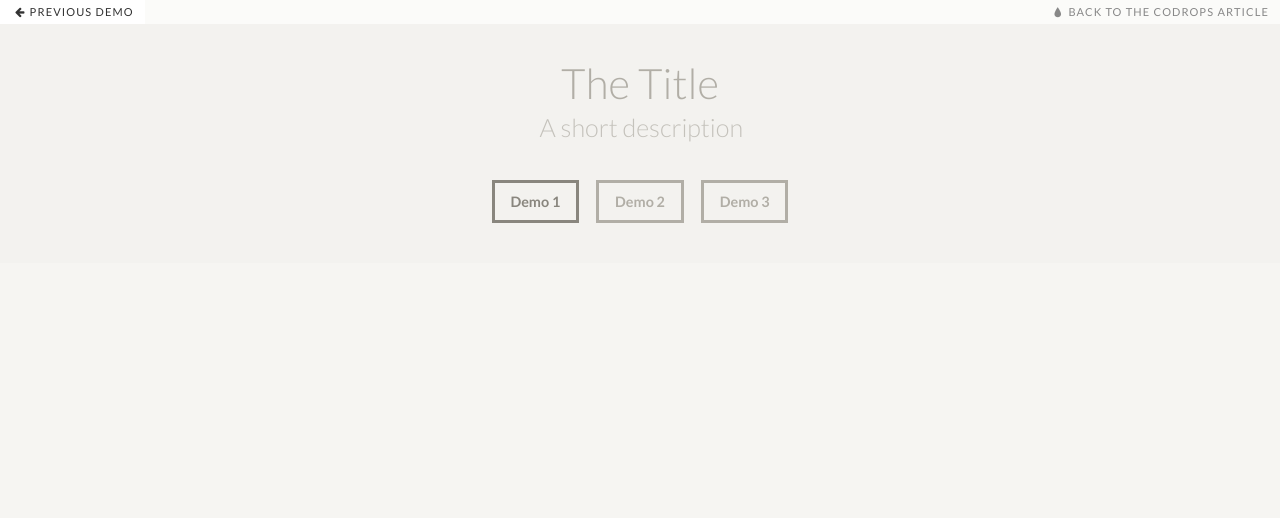
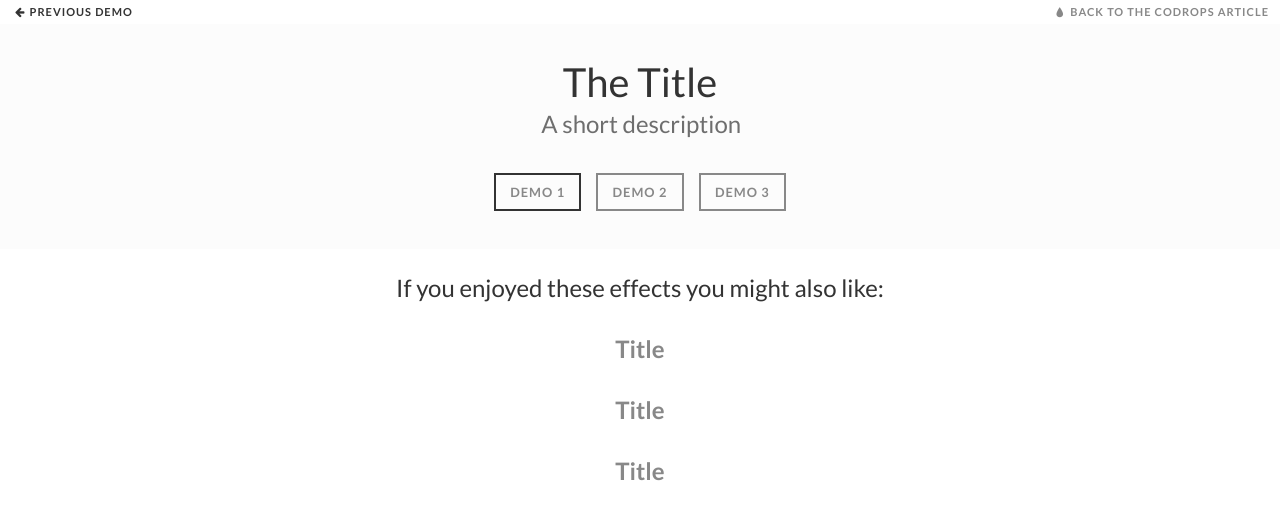
Before and after one commit to Anemolo/Infinite-Lights, a plain HTML site: page index.html in a window 1280 px wide. Drawn offline with Linux system fonts and the light colour scheme.

Commit message:
Shiv update

```diff
--- a/css/demo.css
+++ b/css/demo.css
@@ -1,74 +1,70 @@
-@import url(http://fonts.googleapis.com/css?family=Lato:300,400,700);
+@import url(http://fonts.googleapis.com/css?family=Lato:400,700);
 @font-face {
+	font-weight: normal;
+	font-style: normal;
 	font-family: 'codropsicons';
 	src:url('../fonts/codropsicons/codropsicons.eot');
 	src:url('../fonts/codropsicons/codropsicons.eot?#iefix') format('embedded-opentype'),
 		url('../fonts/codropsicons/codropsicons.woff') format('woff'),
 		url('../fonts/codropsicons/codropsicons.ttf') format('truetype'),
 		url('../fonts/codropsicons/codropsicons.svg#codropsicons') format('svg');
-	font-weight: normal;
-	font-style: normal;
 }
 
 *, *:after, *:before { -webkit-box-sizing: border-box; -moz-box-sizing: border-box; box-sizing: border-box; }
 
 body {
+	background: #fff;
+	color: #333;
+	font-weight: 400;
+	font-size: 1em;
 	font-family: 'Lato', Arial, sans-serif;
-	color: #b1aea6;
-	background: #f6f5f2;
 }
 
 a {
-	color: #b1aea6;
+	color: #888;
 	text-decoration: none;
+	outline: none;
 }
 
 a:hover, a:focus {
 	color: #333;
 }
 
-.container > header {
+.codrops-header {
 	margin: 0 auto;
 	padding: 2em;
+	background: rgba(0,0,0,0.01);
 	text-align: center;
-	background: rgba(0,0,0,0.01);
 }
 
-.container > header h1 {
-	font-size: 2.625em;
+.codrops-header h1 {
+	margin: 0;
+	font-weight: 400;
+	font-size: 2.5em;
 	line-height: 1.3;
-	margin: 0;
-	font-weight: 300;
 }
 
-.container > header span {
+.codrops-header h1 span {
 	display: block;
+	padding: 0 0 0.6em 0.1em;
 	font-size: 60%;
 	opacity: 0.7;
-	padding: 0 0 0.6em 0.1em;
 }
 
 /* To Navigation Style */
 .codrops-top {
-	background: #fff;
-	background: rgba(255, 255, 255, 0.6);
+	width: 100%;
 	text-transform: uppercase;
-	width: 100%;
+	font-weight: 700;
 	font-size: 0.69em;
 	line-height: 2.2;
 }
 
 .codrops-top a {
+	display: inline-block;
+	padding: 0 1em;
 	text-decoration: none;
-	padding: 0 1em;
-	letter-spacing: 0.1em;
-	color: #888;
-	display: inline-block;
-}
-
-.codrops-top a:hover {
-	background: rgba(255,255,255,0.95);
-	color: #333;
+	letter-spacing: 1px;
 }
 
 .codrops-top span.right {
@@ -76,19 +72,19 @@ a:hover, a:focus {
 }
 
 .codrops-top span.right a {
+	display: block;
 	float: left;
-	display: block;
 }
 
 .codrops-icon:before {
+	margin: 0 4px;
+	text-transform: none;
+	font-weight: normal;
+	font-style: normal;
+	font-variant: normal;
 	font-family: 'codropsicons';
-	margin: 0 4px;
+	line-height: 1;
 	speak: none;
-	font-style: normal;
-	font-weight: normal;
-	font-variant: normal;
-	text-transform: none;
-	line-height: 1;
 	-webkit-font-smoothing: antialiased;
 }
 
@@ -103,25 +99,30 @@ a:hover, a:focus {
 /* Demo Buttons Style */
 .codrops-demos {
 	padding-top: 1em;
-	font-size: 0.9em;
+	font-size: 0.8em;
 }
 
 .codrops-demos a {
-	text-decoration: none;
-	outline: none;
 	display: inline-block;
 	margin: 0.5em;
 	padding: 0.7em 1.1em;
-	border: 3px solid #b1aea6;
-	color: #b1aea6;
+	outline: none;
+	border: 2px solid #888;
+	text-decoration: none;
+	text-transform: uppercase;
+	letter-spacing: 1px;
 	font-weight: 700;
 }
 
 .codrops-demos a:hover,
 .codrops-demos a.current-demo,
 .codrops-demos a.current-demo:hover {
-	border-color: #89867e;
-	color: #89867e;
+	border-color: #333;
+}
+
+.related {
+	text-align: center;
+	font-size: 1.5em;
 }
 
 @media screen and (max-width: 25em) {
--- a/index.html
+++ b/index.html
@@ -2,8 +2,8 @@
 <html lang="en" class="no-js">
 	<head>
 		<meta charset="UTF-8" />
-		<meta http-equiv="X-UA-Compatible" content="IE=edge,chrome=1">
-		<meta name="viewport" content="width=device-width, initial-scale=1.0">
+		<meta http-equiv="X-UA-Compatible" content="IE=edge">
+		<meta name="viewport" content="width=device-width, initial-scale=1">
 		<title>The Title - Demo 1</title>
 		<meta name="description" content="" />
 		<meta name="keywords" content="" />
@@ -12,7 +12,9 @@
 		<link rel="stylesheet" type="text/css" href="css/normalize.css" />
 		<link rel="stylesheet" type="text/css" href="css/demo.css" />
 		<link rel="stylesheet" type="text/css" href="css/component.css" />
-		<script src="js/modernizr.custom.js"></script>
+		<!--[if IE]>
+  		<script src="http://html5shiv.googlecode.com/svn/trunk/html5.js"></script>
+		<![endif]-->
 	</head>
 	<body>
 		<div class="container">
@@ -21,7 +23,7 @@
 				<a class="codrops-icon codrops-icon-prev" href="#"><span>Previous Demo</span></a>
 				<span class="right"><a class="codrops-icon codrops-icon-drop" href="#"><span>Back to the Codrops Article</span></a></span>
 			</div>
-			<header>
+			<header class="codrops-header">
 				<h1>The Title <span>A short description</span></h1>
 				<nav class="codrops-demos">
 					<a class="current-demo" href="index.html">Demo 1</a>
@@ -30,8 +32,14 @@
 				</nav>
 			</header>
 			<div class="component">
-
+				<!-- the component -->
 			</div>
+			<section class="related">
+				<p>If you enjoyed these effects you might also like:</p>
+				<div><a href=""><h4>Title</h4></a></div>
+				<div><a href=""><h4>Title</h4></a></div>
+				<div><a href=""><h4>Title</h4></a></div>
+			</section>
 		</div><!-- /container -->
 	</body>
 </html>
```
